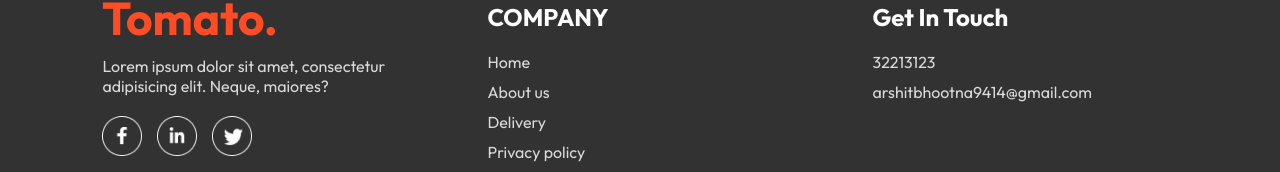
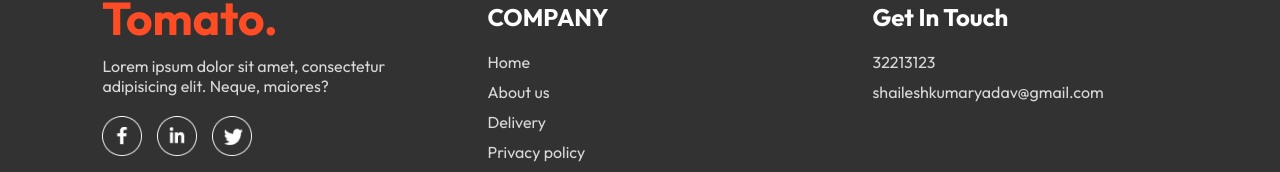
Before and after one commit to arshitbhootna/Food_Restaurent, a React (Vite) app in the folder frontend/: page /myorders in a window 1280 px wide. Shown: the part 740-912 px from the top of the page. Built offline with nearby package versions, Linux system fonts and the light colour scheme; no server answers.

Commit message:
Update Footer.jsx

```diff
--- a/frontend/src/components/Footer/Footer.jsx
+++ b/frontend/src/components/Footer/Footer.jsx
@@ -28,7 +28,7 @@ const Footer = () => {
                 <h2>Get In Touch</h2>
                 <ul>
                     <li>32213123</li>
-                    <li>arshitbhootna9414@gmail.com</li>
+                    <li>shaileshkumaryadav@gmail.com</li>
                 </ul>
             </div>
         </div>
```
